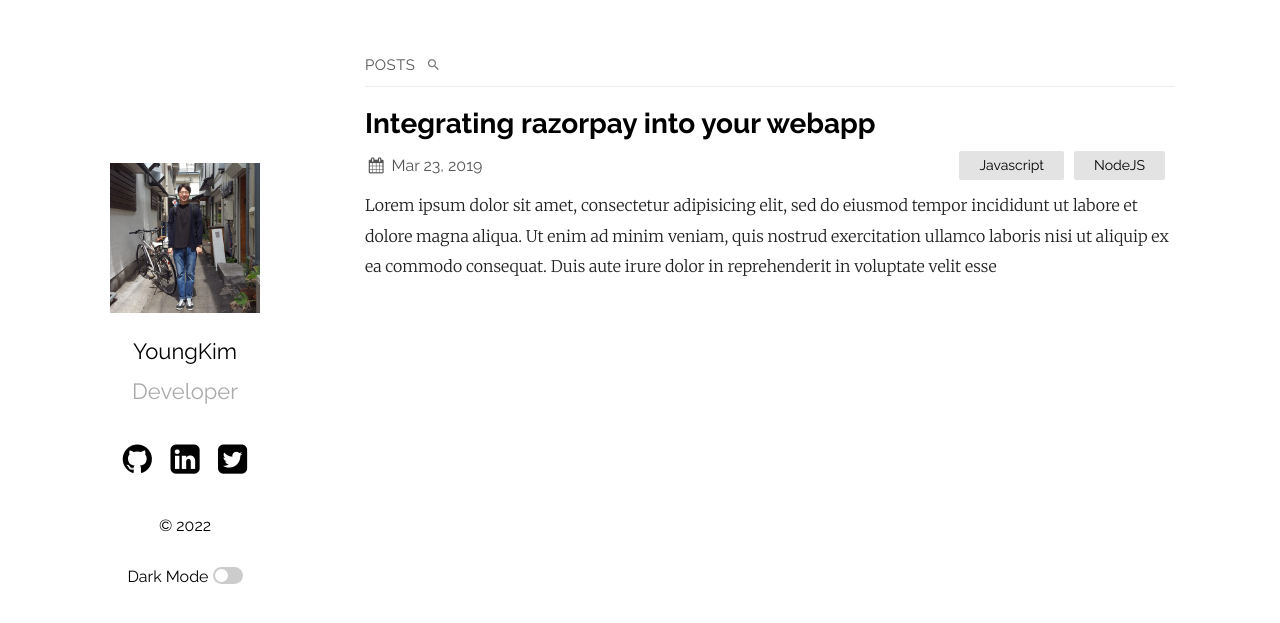
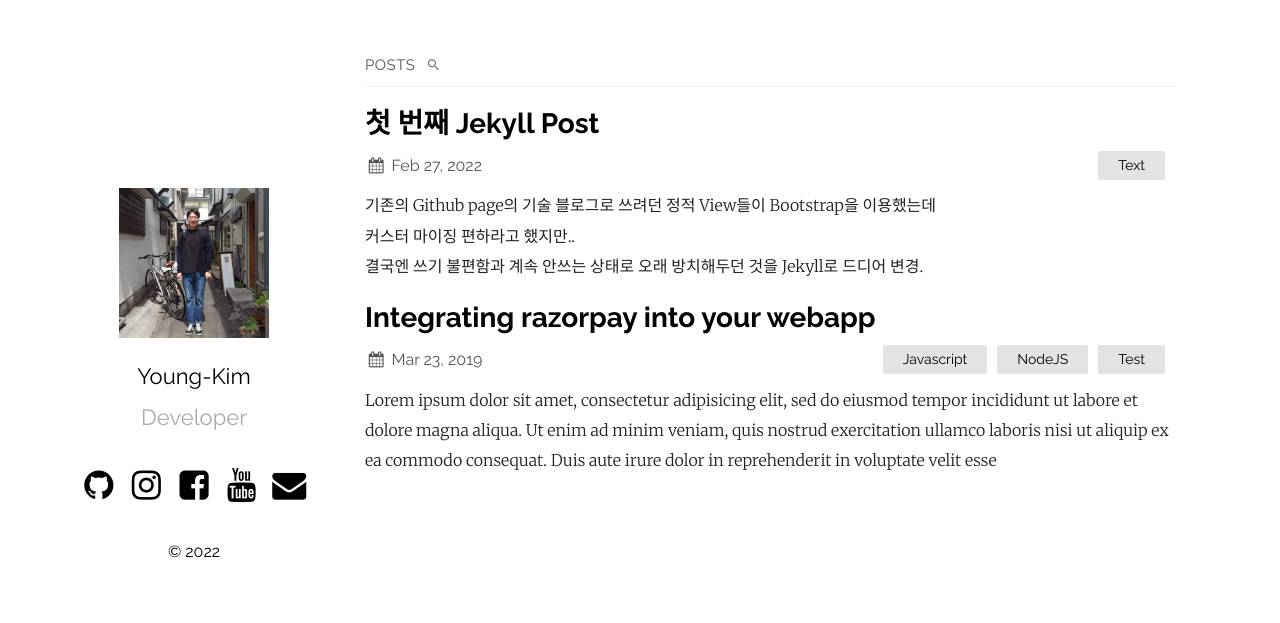
Before and after one commit to kimyk0120/kimyk0120.github.io, a Jekyll site: the page built from index.md, in a window 1280 px wide. Shown: the top 623 px of the page. Built offline with Jekyll 4.4.1, drawn with Linux system fonts in a browser that asks for light colours.

Commit message:
no message

```diff
--- a/_config.yml
+++ b/_config.yml
@@ -2,23 +2,24 @@ title: YoungKim's BLOG
 author: kimyk0120
 email: kimyk0120@gmail.com
 description: > # this means to ignore newlines until "show_exerpts:"
-  ??Write an awesome description for your new site here. You can edit this
+  Write an awesome description for your new site here. You can edit this
   line in _config.yml. It will appear in your document head meta (for
   Google search results) and in your feed.xml site description.
 show_excerpts: true # set to true to show excerpts on the homepage
+remote_theme: samarsault/plainwhite-jekyll
 
 # Minima date format
 # refer to http://shopify.github.io/liquid/filters/date/ if you want to customize this
 sass:
   sass_dir: _sass
 plainwhite:
-  name: YoungKim
+  name: Young-Kim
   tagline: Developer
   date_format: "%b %-d, %Y"
   sitemap: true # set to true to generate sitemap.xml content
   search: true # set to true to enable searchbar
-  dark_mode: true # set to true to add dark mode toggle
-  portfolio_image: "assets/portfolio.jpg" # the path from the base directory of the site to the image to display (no / at the start)
+  dark_mode: false # set to true to add dark mode toggle
+  portfolio_image: "assets/34610584_2053645898043595_5512829092669423616_n.jpg" # the path from the base directory of the site to the image to display (no / at the start)
   html_lang: "ko" # set the lang attribute of the <html> tag for the pages. See here for a list of codes: https://www.w3schools.com/tags/ref_country_codes.asp
   condensed_mobile:
     #- home
@@ -26,19 +27,19 @@ plainwhite:
     - post
   # generate social links in footer
   social_links:
-    twitter: samarsault
-    github:  samarsault
-    linkedIn: in/samarsault
+    # twitter: samarsault
+    github:  kimyk0120
+    # linkedIn: in/samarsault
     #dribbble: jekyll
     #flickr:   jekyll
-    #instagram: jekyll
+    instagram: kimyk0120
     #pinterest: jekyll
-    #youtube: jekyll
-    #facebook: jekyll
+    youtube: kimyk0120
+    facebook: kimyk0120
     #soundcloud: jekyll
     #telegram: jekyll
-    #gitlab: jekyll
-    #email: jekyll
+    # gitlab: jekyll
+    email: kimyk0120@gmail.com
 
     # Mastodon instances
     # mastodon:
--- a/_includes/head.html
+++ b/_includes/head.html
@@ -8,3 +8,4 @@
 {% if site.plainwhite.dark_mode %}
 <script type="text/javascript" src="{{ "/assets/js/darkmode.js" | relative_url }}"></script>
 {% endif %}
+<link rel="stylesheet" href="https://fonts.googleapis.com/earlyaccess/nanumgothic.css">
--- a/_posts/2019-03-23-welcome-to-jekyll.markdown
+++ b/_posts/2019-03-23-welcome-to-jekyll.markdown
@@ -2,7 +2,7 @@
 layout: post
 title:  "Integrating razorpay into your webapp"
 date:   2019-03-23 21:03:36 +0530
-categories: Javascript NodeJS
+categories: Javascript NodeJS Test
 ---
 Lorem ipsum dolor sit amet, consectetur adipisicing elit, sed do eiusmod tempor incididunt ut labore et dolore magna aliqua. Ut enim ad minim veniam, quis nostrud exercitation ullamco laboris nisi ut aliquip ex ea commodo consequat. Duis aute irure dolor in reprehenderit in voluptate velit esse
 
--- /dev/null
+++ b/_posts/2022-02-27-first-jekyll-blog.markdown
@@ -0,0 +1,32 @@
+---
+layout: post
+title:  "첫 번째 Jekyll Post"
+categories: Text
+---
+<!--  -->
+기존의 Github page의 기술 블로그로 쓰려던 정적 View들이 Bootstrap을 이용했는데
+커스터 마이징 편하라고 했지만..
+결국엔 쓰기 불편함과 계속 안쓰는 상태로 오래 방치해두던 것을 Jekyll로 드디어 변경.
+
+마크다운은 익숙했는데
+매일 쓰는 리스트 형식이나
+나눔줄 말고는 쓸 일이 없어서
+
+
+몇 가지 더 알아야 했다.
+
+일단 개행(New Line) 은 공백(_, 스페이스)두번!
+그럼 개행이 된다.
+
+
+
+
+
+    공백 네 번은 보는 것과 같이~
+
+
+
+이제는 폰트를 좀 바꿔야겠다.
+
+
+나머지는 쓰면서 익히자.
```
Also changed, not shown: assets/34610584_2053645898043595_5512829092669423616_n.jpg (renamed from assets/portfolio.jpg), assets/portfolio.png (added).
